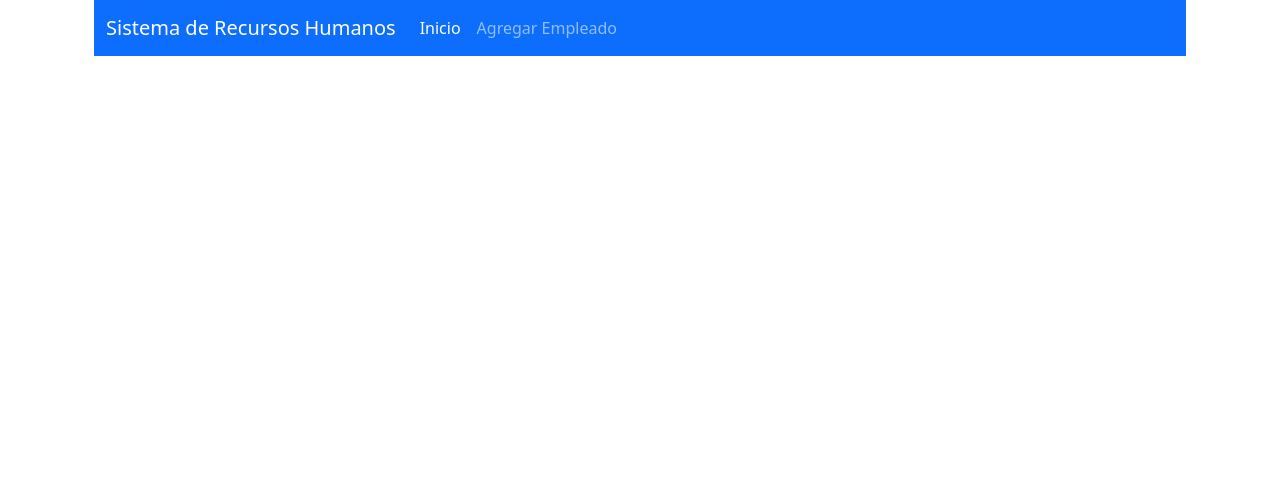
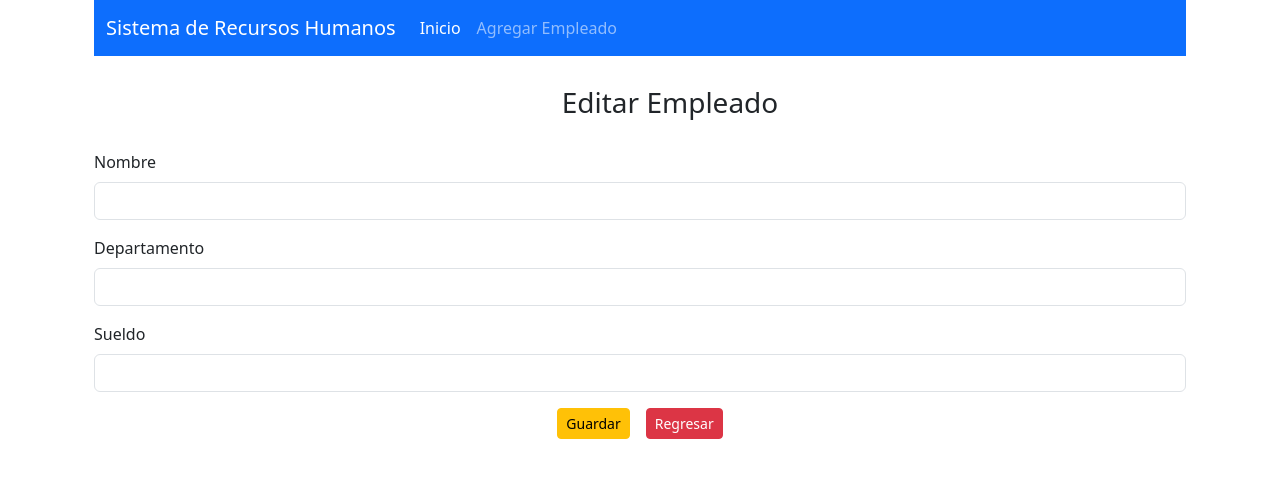
Before and after one commit to ferchris82/recursos-humanos-react, a React (Create React App) app: page /editar/1 in a window 1280 px wide. Shown: the top 478 px of the page. Built offline with nearby package versions, Linux system fonts and the light colour scheme; no server answers.

Commit message:
Versión Final

```diff
--- a/src/App.js
+++ b/src/App.js
@@ -2,6 +2,7 @@
 import ListadoEmpleados from "./empleados/ListadoEmpleados";
 import Navegacion from "./plantilla/Navegacion";
 import AgregarEmpleado from "./empleados/AgregarEmpleado";
+import EditarEmpleado from "./empleados/EditarEmpleado";
 
 function App() {
   return (
@@ -11,9 +12,9 @@
         <Routes>
           <Route exact path='/' element={<ListadoEmpleados />} />
           <Route exact path='/agregar' element={<AgregarEmpleado />} />
+          <Route exact path='/editar/:id' element={<EditarEmpleado />} />
         </Routes>
       </BrowserRouter>
-
     </div>
   );
 }
--- /dev/null
+++ b/src/empleados/EditarEmpleado.js
@@ -0,0 +1,78 @@
+import axios from 'axios'
+import React, { useEffect, useState } from 'react'
+import { useNavigate, useParams } from 'react-router-dom'
+
+export default function EditarEmpleado() {
+
+    const urlBase = "http://localhost:8080/rh-app/empleados";
+
+    let navegacion = useNavigate();
+
+    const {id} = useParams();
+
+    const [empleado, setEmpleado]=useState({
+        nombre:"",
+        departamento:"",
+        sueldo:""
+    })
+
+    const{nombre, departamento, sueldo} = empleado
+
+    useEffect(()=>{
+        cargarEmpleado();
+    },[])
+
+    const cargarEmpleado = async () => {
+        const resultado = await axios.get(`${urlBase}/${id}`)
+        setEmpleado(resultado.data);
+    }
+
+    const onInputChange = (e) => {
+        //spread operator ... (expandir los atributos)
+        setEmpleado({...empleado, [e.target.name]: e.target.value})
+    }
+
+    const onSubmit = async (e) => {
+        e.preventDefault();
+        await axios.put(`${urlBase}/${id}`, empleado);
+        // Redirigimos a la pagina de inicio
+        navegacion('/');
+    }
+
+
+  return (
+    <div className='container'>
+        <div className='container text-center' style={{margin: "30px"}}>
+            <h3>Editar Empleado</h3>
+        </div>
+
+        <form onSubmit={(e) => onSubmit(e)}>
+        <div className="mb-3">
+            <label htmlFor="nombre" className="form-label">Nombre</label>
+            <input type="text" className="form-control"
+            id="nombre" name='nombre' required={true}
+            value={nombre} onChange={(e)=>onInputChange(e)}/>
+        </div>
+        <div className="mb-3">
+            <label htmlFor="departamento"
+                className="form-label">Departamento</label>
+            <input type="text" className="form-control"
+            id="departamento" name='departamento'
+            value={departamento} onChange={(e) => onInputChange(e)} />
+        </div>
+        <div className="mb-3">
+            <label htmlFor="sueldo"
+                className="form-label">Sueldo</label>
+            <input type="number" step="any" className="form-control"
+            id="sueldo" name='sueldo'
+            value={sueldo} onChange={(e) => onInputChange(e)}/>
+        </div>
+        <div className='text-center'>
+            <button type="submit"
+                className="btn btn-warning btn-sm me-3">Guardar</button>
+            <a href='/' className='btn btn-danger btn-sm'>Regresar</a>
+        </div>
+        </form>
+    </div>
+  )
+}
--- a/src/empleados/ListadoEmpleados.js
+++ b/src/empleados/ListadoEmpleados.js
@@ -1,6 +1,7 @@
 import axios from 'axios';
 import React, { useEffect, useState } from 'react'
 import { FormattedNumber, IntlProvider } from 'react-intl';
+import { Link } from 'react-router-dom'; // Asumiendo que estás utilizando React Router
 
 export default function ListadoEmpleados() {
 
@@ -33,21 +34,26 @@
                             <th scope="col">Empleado</th>
                             <th scope="col">Departamento</th>
                             <th scope="col">Sueldo</th>
+                            <th scope="col">Acciones</th>
                         </tr>
                     </thead>
                     <tbody>
                         {empleados.map((empleado, indice) => (
                             <tr key={indice}>
-                                <th scope="row">{empleado.idEmpleado}</th>
+                                <td>{empleado.idEmpleado}</td>
                                 <td>{empleado.nombre}</td>
                                 <td>{empleado.departamento}</td>
-                                <td>
-                                    <td>${<FormattedNumber
+                                <td>${<FormattedNumber
                                         value={empleado.sueldo}
                                         style="decimal"
                                         minimumFractionDigits={2}
                                         maximumFractionDigits={2}
                                     />}</td>
+                                <td className='text-center'>
+                                    <div>
+                                        <Link to={`/editar/${empleado.idEmpleado}`}
+                                        className='btn btn-warning btn-sm me-3'>Editar</Link>
+                                    </div>
                                 </td>
                             </tr>
                         ))}
```
